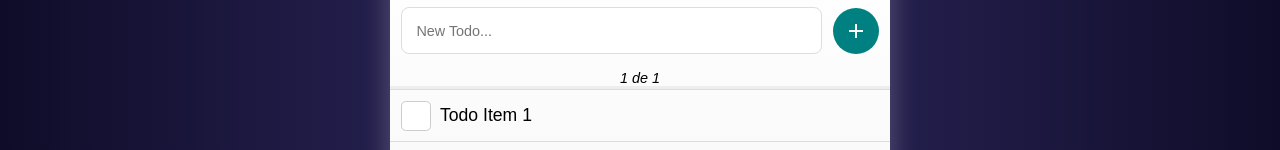
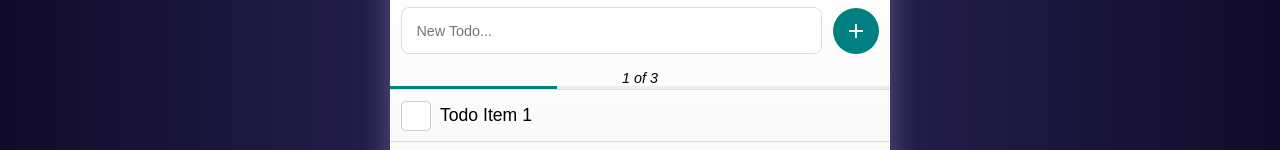
Before and after one commit to welisonmenezes/react-js-todo-list, a React (Create React App) app: page / in a window 1280 px wide. Shown: the part 274-424 px from the top of the page. Built offline with nearby package versions, Linux system fonts and the light colour scheme.

Commit message:
Implement dinamic status bar and percentage counter

```diff
--- a/src/components/Status.css
+++ b/src/components/Status.css
@@ -14,6 +14,7 @@
     position: absolute;
     left: 0;
     top: 0;
+    transition: width 0.5s;
 }
 .status span {
     font-size: 0.9rem;
--- a/src/components/Status.js
+++ b/src/components/Status.js
@@ -1,12 +1,28 @@
-import React from "react";
+import React, { useContext, useState, useEffect } from "react";
 import "./Status.css";
+import { AppContext } from "../contexts/AppContext";
 
 function Status() {
+    const [status, setStatus] = useState("0 of 0");
+    const [percentage, setPercentage] = useState(0);
+    const { todoItems } = useContext(AppContext);
+
+    useEffect(() => {
+        const completed = todoItems.filter((item) => item.completed);
+        const countAll = todoItems.length;
+        const countCompleted = completed.length;
+        setPercentage(100 / (countAll / countCompleted));
+        setStatus(`${completed.length} of ${todoItems.length}`);
+    }, [todoItems]);
+
     return (
         <div className="status">
-            <span>1 de 1</span>
+            <span>{status}</span>
             <div>
-                <div className="status-bar"></div>
+                <div
+                    className="status-bar"
+                    style={{ width: `${percentage}%` }}
+                ></div>
             </div>
         </div>
     );
```
